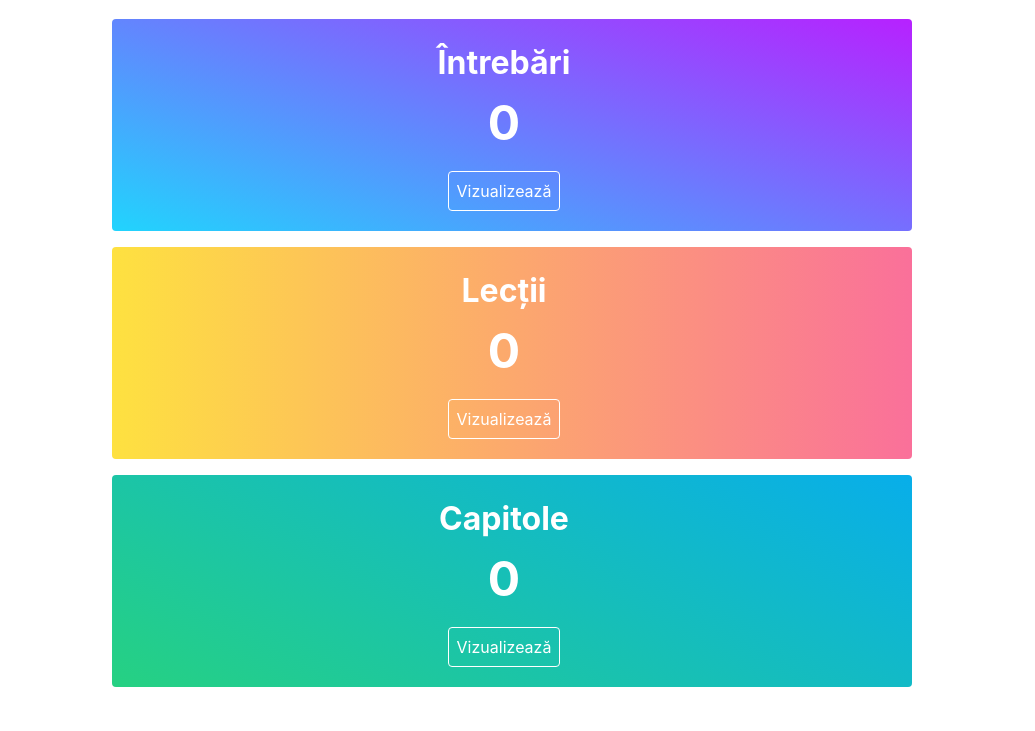
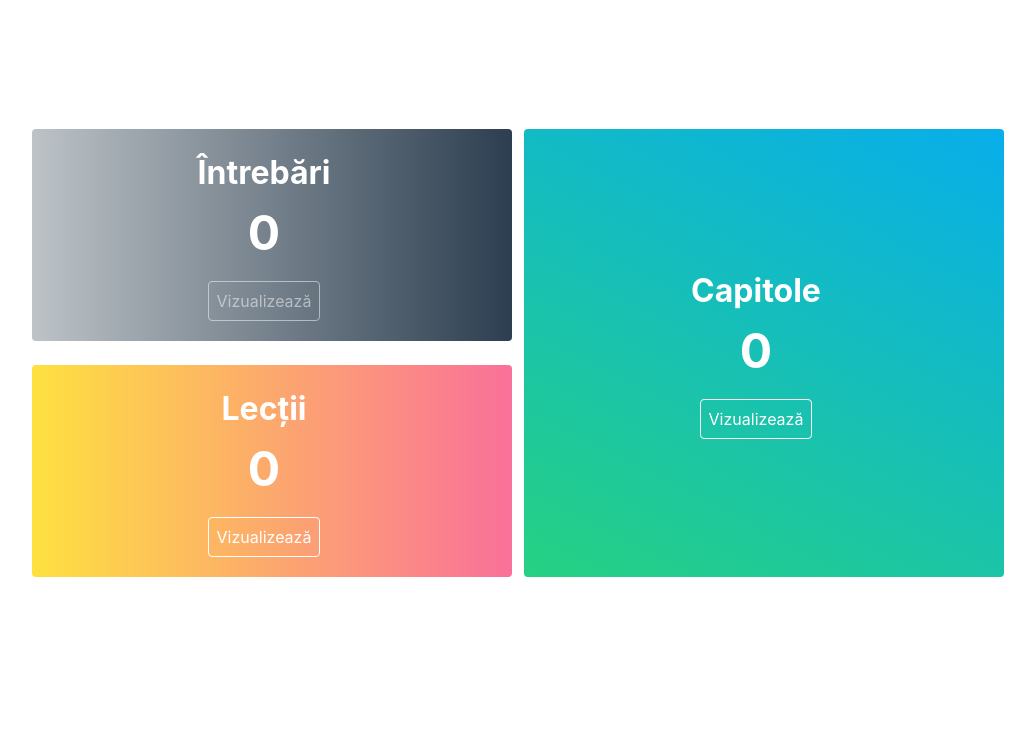
Before and after one commit to cosmin-bianu/dcdashboard, a Django app: page / in a window 1280 px wide. Shown: the part 87-818 px from the top of the page, without its empty margins (128-1163 px from the left). After the commit the page ends 664 px from the top, so only its background shows below. Run offline with Django 3.2, Linux system fonts and the light colour scheme; the visitor is signed in with stand-in values (Sample User, id 1); data that the repository does not hold is empty; some libraries are stand-ins or nearby versions.

Commit message:
Rearranged the dashboard

```diff
--- a/data_management/templates/dashboard.html
+++ b/data_management/templates/dashboard.html
@@ -17,23 +17,32 @@
         width: 7rem;
     }
 
+    #disabled{
+        height: 30rem;
+        width: 30rem;
+        background: #bdc3c7; /* fallback for old browsers */
+        background: -webkit-linear-gradient(to right, #bdc3c7, #2c3e50); /* Chrome 10-25, Safari 5.1-6 */
+        background: linear-gradient(to right, #bdc3c7, #2c3e50); /* W3C, IE 10+/ Edge, Firefox 16+, Chrome 26+, Opera 12+, Safari 7+ */
+    }
+
     #questionnaires-tile{
         height: 30rem;
-        width: 50rem;
+        width: 30rem;
         background-color: #21D4FD;
-        background-image: linear-gradient(19deg, #21D4FD 0%, #B721FF 100%);
+        background-image: linear-gradient(19deg, #21D4FD 0%, #B721FF 100%);*/
     }
+
 
     #courses-tile{
         height: 30rem;
-        width: 50rem;
+        width: 30rem;
         background-color: #FEE140;
         background-image: linear-gradient(90deg, #FEE140 0%, #FA709A 100%);
     }
 
     #chapters-tile{
-        height: 30rem;
-        width: 50rem;
+        height: 28rem;
+        width: 30rem;
         background-color: #08AEEA;
         background-image: linear-gradient(207deg, #08AEEA 0%, #26d182 100%);
     }
@@ -46,30 +55,30 @@
 
 
 <div class="mx-5 my-5 tile is-ancestor centered">
-    <div class="tile is-parent is-10 has-text-white column-arrangement centered">
-        <div id="questionnaires-tile" class="tile  column-arrangement notification mx-2 my-2 centered">
+    <div class="tile is-parent has-text-white column-arrangement centered">
+        <div id="disabled" class="tile column-arrangement notification centered">
             <h3 class="is-size-3 has-text-weight-bold"> Întrebări </h3>
 
             <p class="mb-3 is-size-1 has-text-weight-bold"> {{ question_count }}</p>
 
-            <a href="view/questions" class="button is-size-6 is-white is-outlined">Vizualizează</a>
+            <a href="view/questions" class="button is-size-6 is-white is-outlined" disabled>Vizualizează</a>
         </div>
 
-        <div id="courses-tile" class="tile column-arrangement notification mx-2 my-2 centered">
+        <div id="courses-tile" class="tile column-arrangement notification centered">
             <h3 class="is-size-3 has-text-weight-bold"> Lecții </h3>
 
             <p class="mb-3 is-size-1 has-text-weight-bold"> {{ course_count }}</p>
 
             <a href="view/courses/general" class="button is-size-6 is-white is-outlined">Vizualizează</a>
         </div>
+    </div>
 
-        <div id="chapters-tile" class="tile column-arrangement notification is-info mx-2 my-2 centered">
-            <h3 class="is-size-3 has-text-weight-bold"> Capitole </h3>
+    <div id="chapters-tile" class="tile column-arrangement notification is-info centered">
+        <h3 class="is-size-3 has-text-weight-bold"> Capitole </h3>
 
-            <p class="mb-3 is-size-1 has-text-weight-bold"> {{ chapters_count }}</p>
+        <p class="mb-3 is-size-1 has-text-weight-bold"> {{ chapters_count }}</p>
 
-            <a href="view/chapters" class="button is-size-6 is-white is-outlined">Vizualizează</a>
-        </div>
+        <a href="view/chapters" class="button is-size-6 is-white is-outlined">Vizualizează</a>
     </div>
 </div>
 
```
